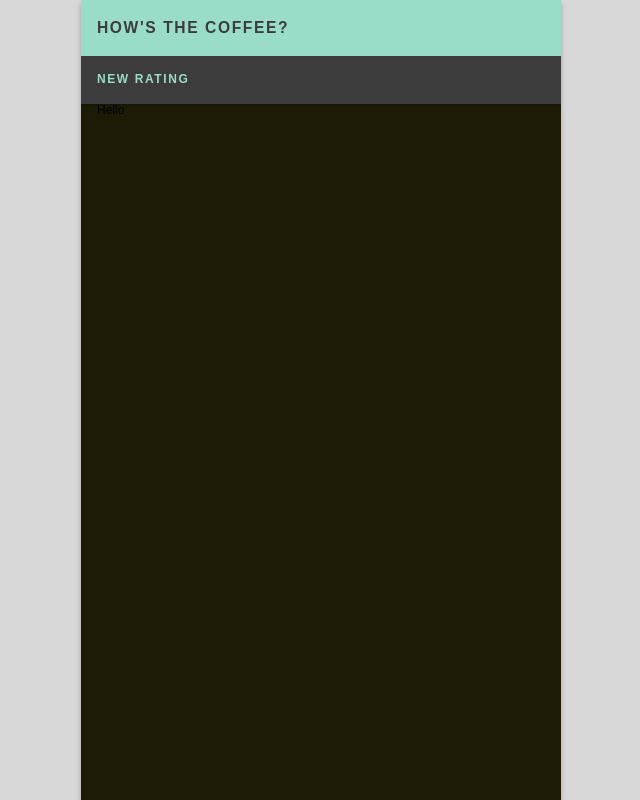
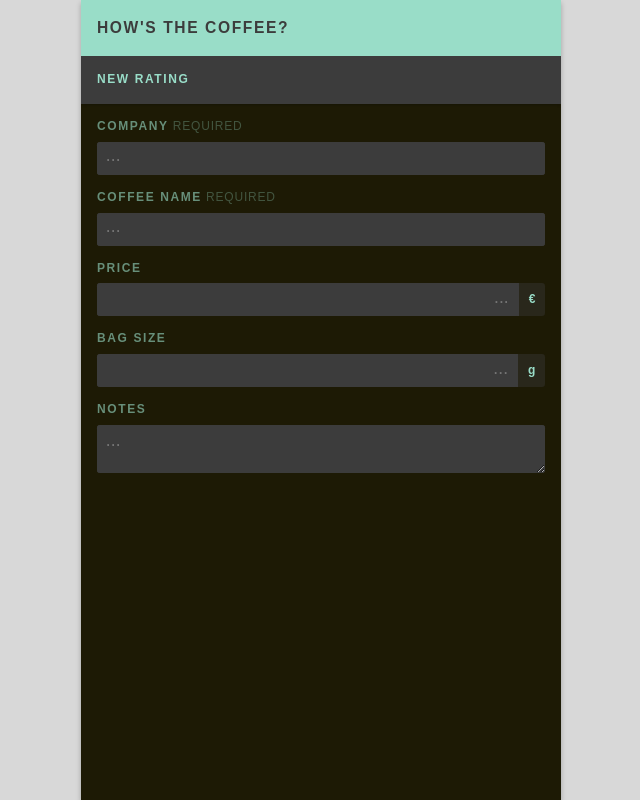
Before and after one commit to marinp1/coffee-rating-app, a React (Create React App) app: page /ratings/new in a window 1280 px wide. Shown: the whole page, without its empty margins (319-959 px from the left). Built offline with nearby package versions, Linux system fonts and the light colour scheme.

Commit message:
Add custom inputs

```diff
--- a/src/components/Button.tsx
+++ b/src/components/Button.tsx
@@ -1,6 +1,5 @@
 import React from 'react';
 import {useHistory} from 'react-router';
-import {Link} from 'react-router-dom';
 import styles from './Button.module.scss';
 
 const Button: React.FC<
--- /dev/null
+++ b/src/components/Input.module.scss
@@ -0,0 +1,77 @@
+@mixin custom-input {
+  border: unset;
+  outline: none;
+  text-transform: uppercase;
+  font-weight: bold;
+  letter-spacing: 0.1rem;
+  border-radius: var(--app-border-radius);
+  background: var(--color-theme-secondary);
+  color: var(--color-theme-text-on-dark);
+  padding: 0.6rem 0.6rem;
+}
+
+.text {
+  @include custom-input;
+}
+
+.textarea {
+  @include custom-input;
+  min-width: 100%;
+  width: 100%;
+  box-sizing: border-box;
+  line-height: 120%;
+  min-height: 3rem;
+}
+
+.number {
+  @include custom-input;
+  &::-webkit-outer-spin-button,
+  &::-webkit-inner-spin-button {
+    -webkit-appearance: none;
+    margin: 0;
+  }
+  -moz-appearance: textfield;
+  text-align: right;
+  position: relative;
+}
+
+.suffix {
+  background: var(--color-theme-background-accent);
+  color: var(--color-theme-text-on-dark);
+  padding: 0.6rem 0.6rem;
+  font-weight: bold;
+  color: var(--color-theme-text-on-dark);
+}
+
+.group {
+  display: flex;
+  flex-flow: column;
+  margin-bottom: 1rem;
+  label {
+    color: var(--color-theme-text-on-dark-60);
+    text-transform: uppercase;
+    font-weight: bold;
+    letter-spacing: 0.1rem;
+    margin-bottom: 0.5rem;
+    &.required-input {
+      &::after {
+        font-weight: lighter;
+        opacity: 0.5;
+        letter-spacing: 0.05rem;
+        content: ' required';
+      }
+    }
+  }
+}
+
+.wrapper {
+  display: flex;
+  width: 100%;
+  align-items: center;
+  border-radius: var(--app-border-radius);
+  background: var(--color-theme-secondary);
+  box-sizing: border-box;
+  input {
+    flex-grow: 1;
+  }
+}
--- /dev/null
+++ b/src/components/Input.tsx
@@ -0,0 +1,76 @@
+import React from 'react';
+import styles from './Input.module.scss';
+
+type OriginalInputProps = React.DetailedHTMLProps<
+  React.InputHTMLAttributes<HTMLInputElement>,
+  HTMLInputElement
+>;
+
+type RequiredInputProps = Required<Pick<OriginalInputProps, 'name' | 'type'>>;
+type OtherInputProps = Omit<OriginalInputProps, 'name' | 'type'>;
+
+type CustomInputProps = {
+  label: string;
+  suffix?: string;
+};
+
+const Input: React.FC<
+  OtherInputProps & RequiredInputProps & CustomInputProps
+> = ({type, name, label, suffix, required, placeholder, ...rest}) => {
+  return (
+    <div className={`custom-input-group ${styles['group']}`}>
+      <label
+        htmlFor={name}
+        className={required ? styles['required-input'] : ''}
+      >
+        {label}
+      </label>
+      <div className={styles['wrapper']}>
+        <input
+          {...rest}
+          name={name}
+          className={styles[type]}
+          required={required}
+          type={type}
+          placeholder={placeholder || '...'}
+        />
+        {suffix && <div className={styles['suffix']}>{suffix}</div>}
+      </div>
+    </div>
+  );
+};
+
+type OriginalTextAreaProps = React.DetailedHTMLProps<
+  React.TextareaHTMLAttributes<HTMLTextAreaElement>,
+  HTMLTextAreaElement
+>;
+
+type RequiredTextAreaProps = Required<Pick<OriginalTextAreaProps, 'name'>>;
+type OtherTextAreaProps = Omit<OriginalTextAreaProps, 'name'>;
+
+const TextArea: React.FC<
+  OtherTextAreaProps & RequiredTextAreaProps & CustomInputProps
+> = ({name, label, suffix, required, placeholder, ...rest}) => {
+  return (
+    <div className={`custom-input-group ${styles['group']}`}>
+      <label
+        htmlFor={name}
+        className={required ? styles['required-input'] : ''}
+      >
+        {label}
+      </label>
+      <div className={styles['wrapper']}>
+        <textarea
+          {...rest}
+          name={name}
+          required={required}
+          className={styles['textarea']}
+          placeholder={placeholder || '...'}
+        />
+        {suffix && <div className={styles['suffix']}>{suffix}</div>}
+      </div>
+    </div>
+  );
+};
+
+export {Input, TextArea};
--- a/src/features/Ratings/NewRating/NewRating.module.scss
+++ b/src/features/Ratings/NewRating/NewRating.module.scss
@@ -1,3 +1,3 @@
 .new-rating {
-  background: initial;
+  margin-top: 1rem;
 }
--- a/src/features/Ratings/NewRating/index.tsx
+++ b/src/features/Ratings/NewRating/index.tsx
@@ -1,12 +1,48 @@
 import React from 'react';
+
 import {AppPage} from '../../../components/AppPage';
+import {Input, TextArea} from '../../../components/Input';
 import {SubHeader} from '../../../components/SubHeader';
+
+import styles from './NewRating.module.scss';
 
 const NewRating: React.FC<{}> = () => {
   return (
     <AppPage>
       <SubHeader>New rating</SubHeader>
-      Hello
+      <div className={styles['new-rating']}>
+        <Input
+          label="Company"
+          type="text"
+          name="company-name"
+          required={true}
+        />
+        <Input
+          label="Coffee name"
+          type="text"
+          name="coffee-name"
+          required={true}
+        />
+        <Input
+          label="Price"
+          type="number"
+          name="price"
+          min={0}
+          max={100}
+          step={0.01}
+          suffix="€"
+        />
+        <Input
+          label="Bag size"
+          type="number"
+          name="bag-size"
+          min={10}
+          max={2000}
+          step={5}
+          suffix="g"
+        />
+        <TextArea name="notes" label="Notes" />
+      </div>
     </AppPage>
   );
 };
```
